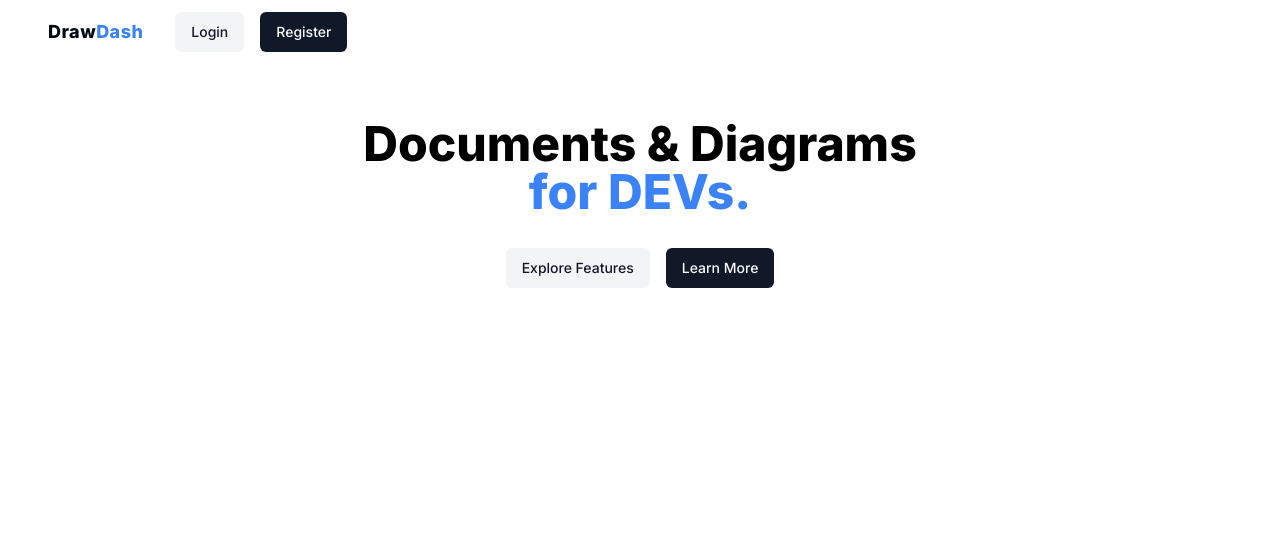
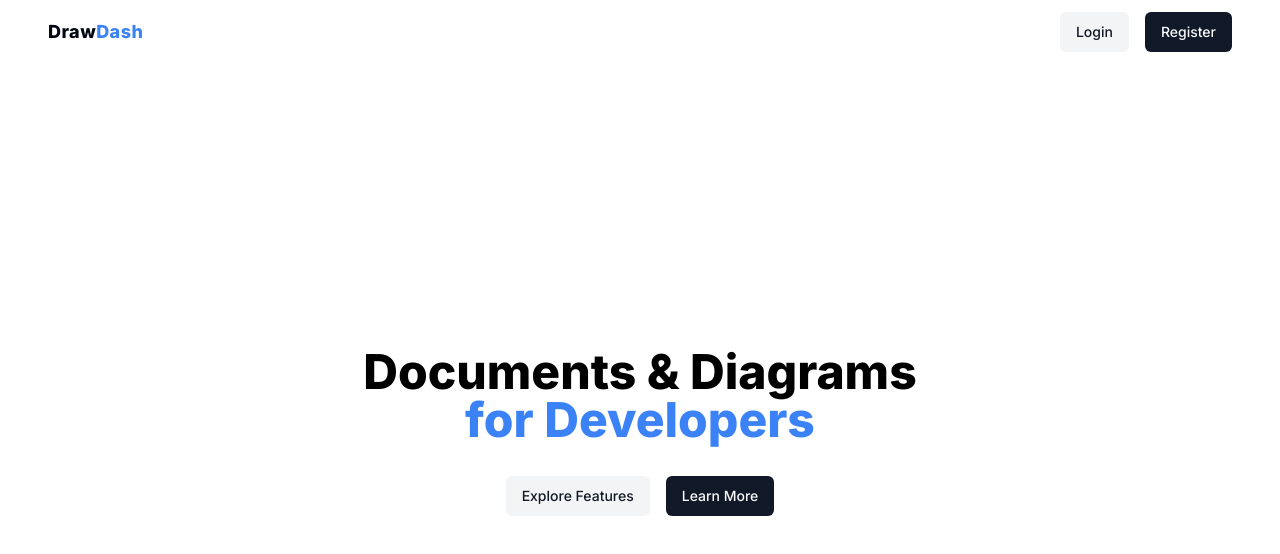
Before and after one commit to mohitarora249/draw-dash, a Next.js app: page / in a window 1280 px wide. Shown: the top 554 px of the page. Built offline with nearby package versions, Linux system fonts and the light colour scheme.

Commit message:
landing page fixes

```diff
--- a/app/_components/header.tsx
+++ b/app/_components/header.tsx
@@ -6,14 +6,14 @@ import Link from "next/link";
 
 const Header = () => {
   return (
-    <header className="flex h-16 items-center justify-around gap-8 px-4 sm:px-6 lg:px-8">
+    <header className="flex h-16 w-full items-center justify-between gap-8 px-4 sm:px-6 lg:px-8">
       <Link href="/" className="cursor-pointer">
         <div className="text-lg font-extrabold tracking-wide">
           <span>Draw</span>
           <span className="text-blue-500">Dash</span>
         </div>
       </Link>
-      <div className="flex flex-1 items-center justify-end md:justify-between">
+      <div className="flex items-center justify-end md:justify-between">
         <div className="flex items-center gap-4">
           <div className="sm:flex sm:gap-4">
             <div className={buttonVariants({ variant: "secondary" })}>
--- a/app/_components/main-content.tsx
+++ b/app/_components/main-content.tsx
@@ -4,12 +4,11 @@ import React from "react";
 
 const MainContent = () => {
   return (
-    <section className="mt-14">
-      <div className="">
-        <div className="mx-auto max-w-3xl text-center">
+    <section className="flex h-full flex-col items-center justify-center">
+      <section className="mx-auto max-w-3xl text-center">
         <h1 className="text-black text-3xl font-extrabold sm:text-5xl">
           Documents & Diagrams
-            <span className="text-blue-500 sm:block"> for DEVs. </span>
+          <span className="text-blue-500 sm:block"> for Developers </span>
         </h1>
         <div className="mt-8 flex flex-wrap justify-center gap-4">
           <Link className={buttonVariants({ variant: "secondary" })} href="#">
@@ -19,8 +18,7 @@ const MainContent = () => {
             Learn More
           </Link>
         </div>
-        </div>
-      </div>
+      </section>
     </section>
   );
 };
--- a/app/page.tsx
+++ b/app/page.tsx
@@ -5,7 +5,9 @@ const Home = () => {
   return (
     <main className="h-screen w-screen mx-auto max-w-screen-xl px-4 flex flex-col">
       <Header />
-      <MainContent />
+      <div className="flex-1 h-full">
+        <MainContent />
+      </div>
     </main>
   );
 };
```
Lines whose indentation alone changed are shown as unchanged.
